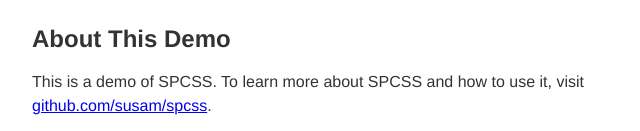
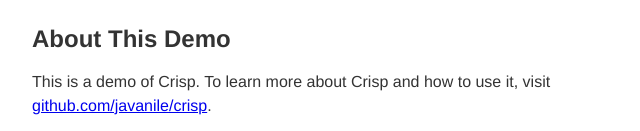
Before and after one commit to javanile/crisp, a website: page index.html in a window 1280 px wide. Shown: the part 3871-4002 px from the top of the page, 288-928 px from the left. Drawn offline with Linux system fonts and the light colour scheme.

Commit message:
First commit

```diff
--- a/index.html
+++ b/index.html
@@ -245,8 +245,9 @@
 </ul>
 <h2 id="about-this-demo">About This Demo<a href="#about-this-demo"></a></h2>
 <p>
-  This is a demo of SPCSS. To learn more about SPCSS and how to use it,
-  visit <a href="https://github.com/susam/spcss">github.com/susam/spcss</a>.
+  This is a demo of Crisp. To learn more about Crisp and how to use it,
+  visit <a href="https://github.com/susam/spcss">github.com/javanile/crisp</a>.
 </p>
+<a href="https://github.com/javanile/crisp" target="_blank"><img src="https://github.blog/wp-content/uploads/2008/12/forkme_right_green_007200.png?resize=149%2C149" style="position:absolute;top:0;right:0;border:0;" width="149" height="149" class="attachment-full size-full" alt="Fork me on GitHub" data-recalc-dims="1" /></a>
 </body>
 </html>
```
